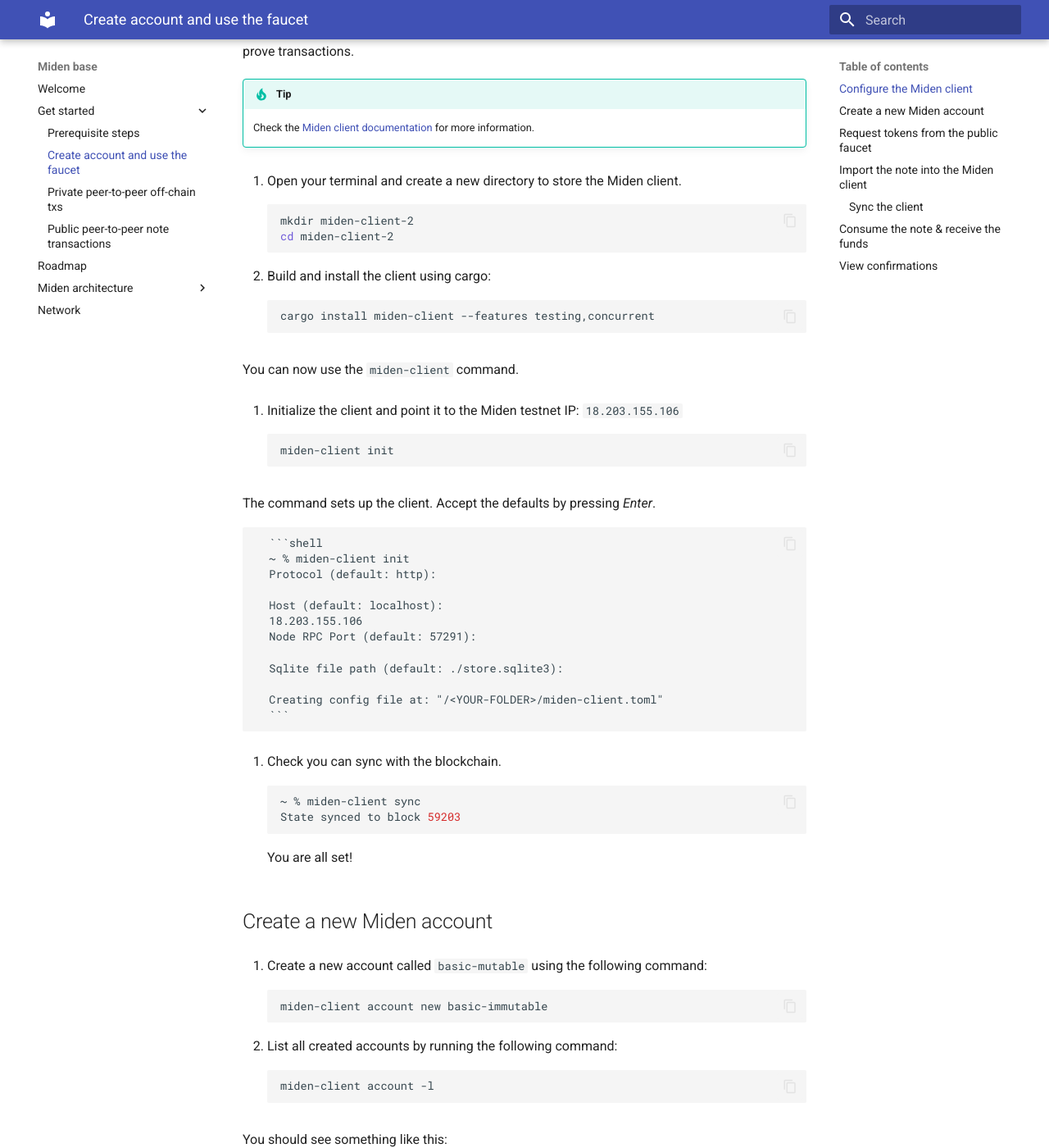
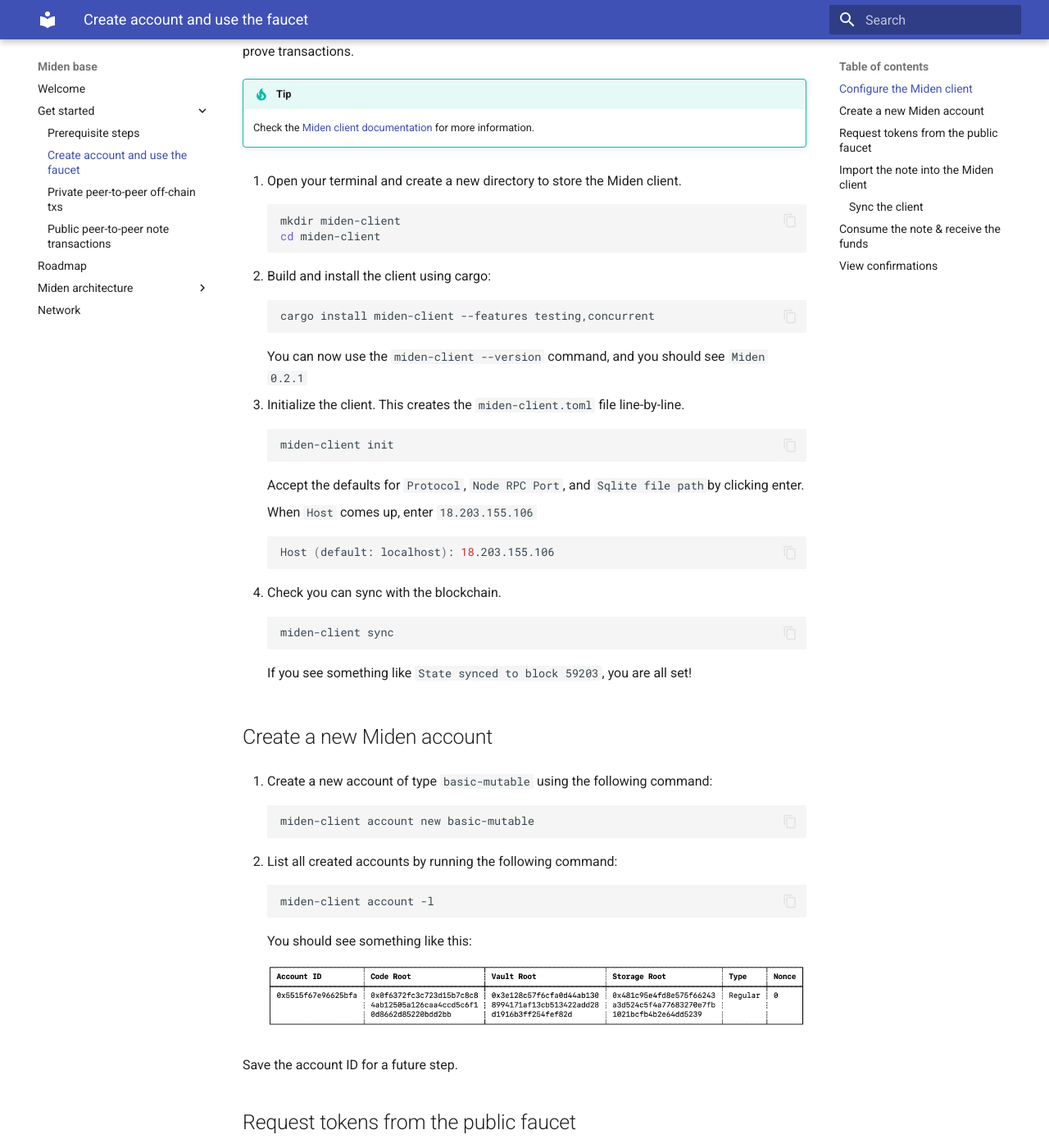
Before and after one commit to 0xPolygonMiden/miden-base, an MkDocs documentation site: the page built from docs/introduction/get-started/create-account-use-faucet.md, in a window 1280 px wide and 1400 px high, scrolled down 297 px. Shown: the whole window at 82% size. Built offline with MkDocs 1.6.1 and Material for MkDocs 9.7.7, drawn with Linux system fonts in a browser that asks for light colours; some of the changed text lies outside the part shown.

Commit message:
docs: some nits and formatting (#633)

````diff
--- a/docs/introduction/get-started/create-account-use-faucet.md
+++ b/docs/introduction/get-started/create-account-use-faucet.md
@@ -10,55 +10,44 @@
 1. Open your terminal and create a new directory to store the Miden client.
 
     ```sh
-    mkdir miden-client-2
-    cd miden-client-2
+    mkdir miden-client
+    cd miden-client
     ```
-
-
 
 2. Build and install the client using cargo:
 
       ```shell
       cargo install miden-client --features testing,concurrent
       ```
+      You can now use the `miden-client --version` command, and you should see `Miden 0.2.1`
 
-   You can now use the `miden-client` command.
+3. Initialize the client. This creates the `miden-client.toml` file line-by-line.
 
-3. Initialize the client and point it to the Miden testnet IP: `18.203.155.106`
+    ```sh
+    miden-client init
+    ```
 
-      ```shell
-      miden-client init
-      ```
+    Accept the defaults for `Protocol`, `Node RPC Port`, and `Sqlite file path`by clicking enter.
 
-   The command sets up the client. Accept the defaults by pressing _Enter_.
+    When `Host` comes up, enter `18.203.155.106`
 
-      ```shell
-      ~ % miden-client init
-      Protocol (default: http):
-
-      Host (default: localhost):
-      18.203.155.106
-      Node RPC Port (default: 57291):
-
-      Sqlite file path (default: ./store.sqlite3):
-
-      Creating config file at: "/<YOUR-FOLDER>/miden-client.toml"
-      ```
+    ```sh
+    Host (default: localhost): 18.203.155.106
+    ```
 
 4. Check you can sync with the blockchain.
 
       ```shell
-      ~ % miden-client sync
-      State synced to block 59203
+      miden-client sync
       ```
-   You are all set!
+   If you see something like `State synced to block 59203`, you are all set!
 
 ## Create a new Miden account
 
-1. Create a new account called `basic-mutable` using the following command:
+1. Create a new account of type `basic-mutable` using the following command:
 
       ```shell
-      miden-client account new basic-immutable
+      miden-client account new basic-mutable
       ```
 
 2. List all created accounts by running the following command:
@@ -66,8 +55,7 @@
       ```shell
       miden-client account -l
       ```
-
-   You should see something like this:
+      You should see something like this:
 
       ![Result of listing miden accounts](../../img/get-started/miden-account-list.png)
 
@@ -129,11 +117,9 @@
 State synced to block 179672
 ```
 
-And now your note should have a `Commit Height`.
-
 ## Consume the note & receive the funds
 
-1. Now that we have synced the client, the input-note imported from the faucet should have a `commit-height` confirming it exists at the rollup level:
+1. Now that we have synced the client, the input-note imported from the faucet should have a `Commit Height` confirming it exists at the rollup level:
 
       ```shell
       miden-client input-notes -l
````
Also changed, not shown: docs/introduction/get-started/p2p-private.md (+1 -1 lines), docs/introduction/get-started/prerequisites.md (+0 -4 lines), docs/introduction/welcome.md (+3 -3 lines).
